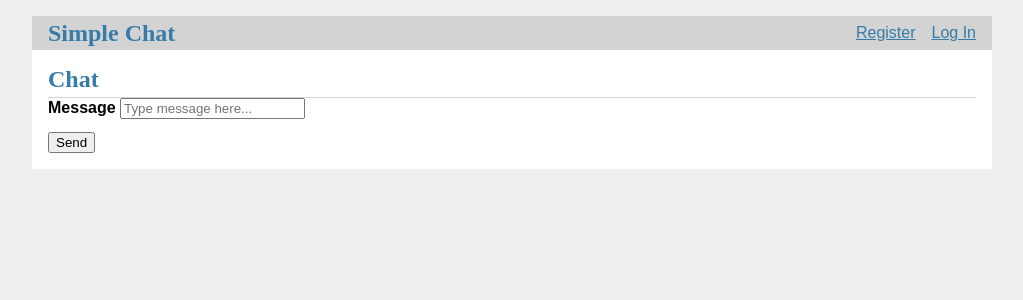
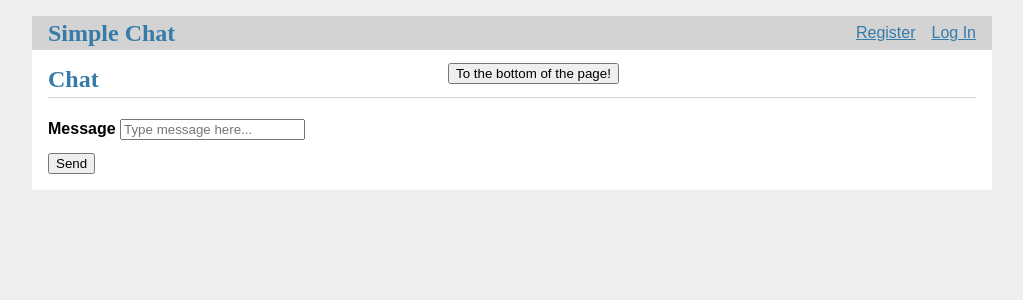
Before and after one commit to gavhu10/MessageJar, a Flask app: template templates/chat.html in a window 1280 px wide. Shown: the top 300 px of the page, without its empty margins (128-1151 px from the left). Run offline with Flask 3, Linux system fonts and the light colour scheme; the template is opened without the code that fills it, so the values that code supplies are empty.

Commit message:
Added a "to the bottom" button

```diff
--- a/static/chat.js
+++ b/static/chat.js
@@ -65,11 +65,18 @@
         });
     }
 
+    function scrollToBottom() {
+        window.scrollTo(0, document.body.scrollHeight);
+    }
+
+    document.getElementById('toTheBottom').addEventListener('click', scrollToBottom);
+
     // initial load and periodic sync
     getMessages();
     setInterval(getMessages, 1000);
 
     document.getElementById('sendMessageButton').addEventListener('click', sendMessage);
+
     document.getElementById('message').addEventListener('keydown', function (e) {
         if (e.key === 'Enter') {
             e.preventDefault();
--- a/static/style.css
+++ b/static/style.css
@@ -149,3 +149,9 @@ input[type=submit] {
   padding: 5px;
   margin-bottom: 5px;
 }
+
+#toTheBottom {
+  position: relative;
+  bottom: 35px;
+  right: -400px;
+}
--- a/templates/chat.html
+++ b/templates/chat.html
@@ -5,6 +5,7 @@
 {% endblock %}
 
 {% block content %}
+<button type="button" id="toTheBottom" class="btn btn-primary">To the bottom of the page!</button>
 <div id="container" class="well"></div>
 
 <div class="form-group">
```
